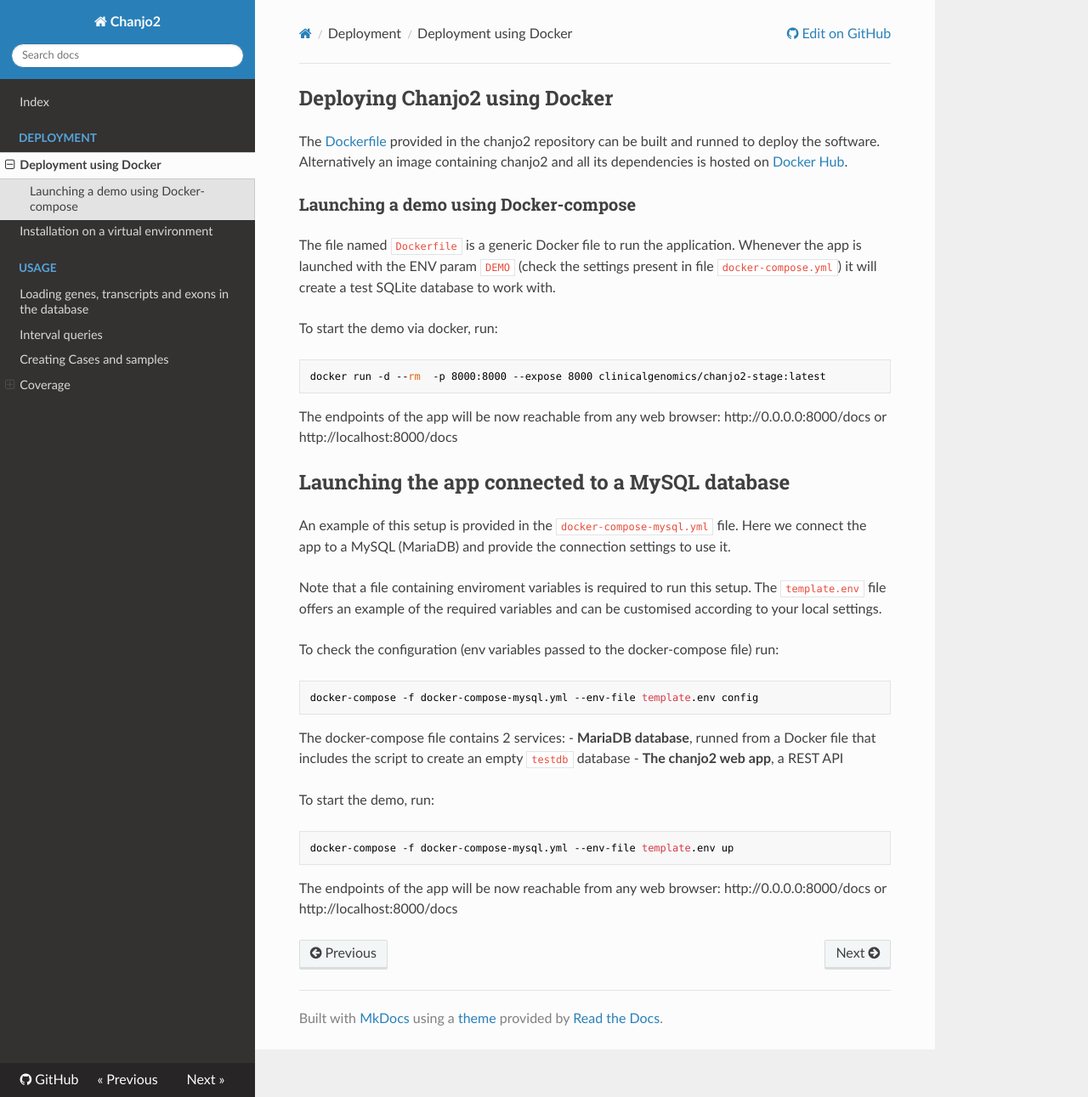
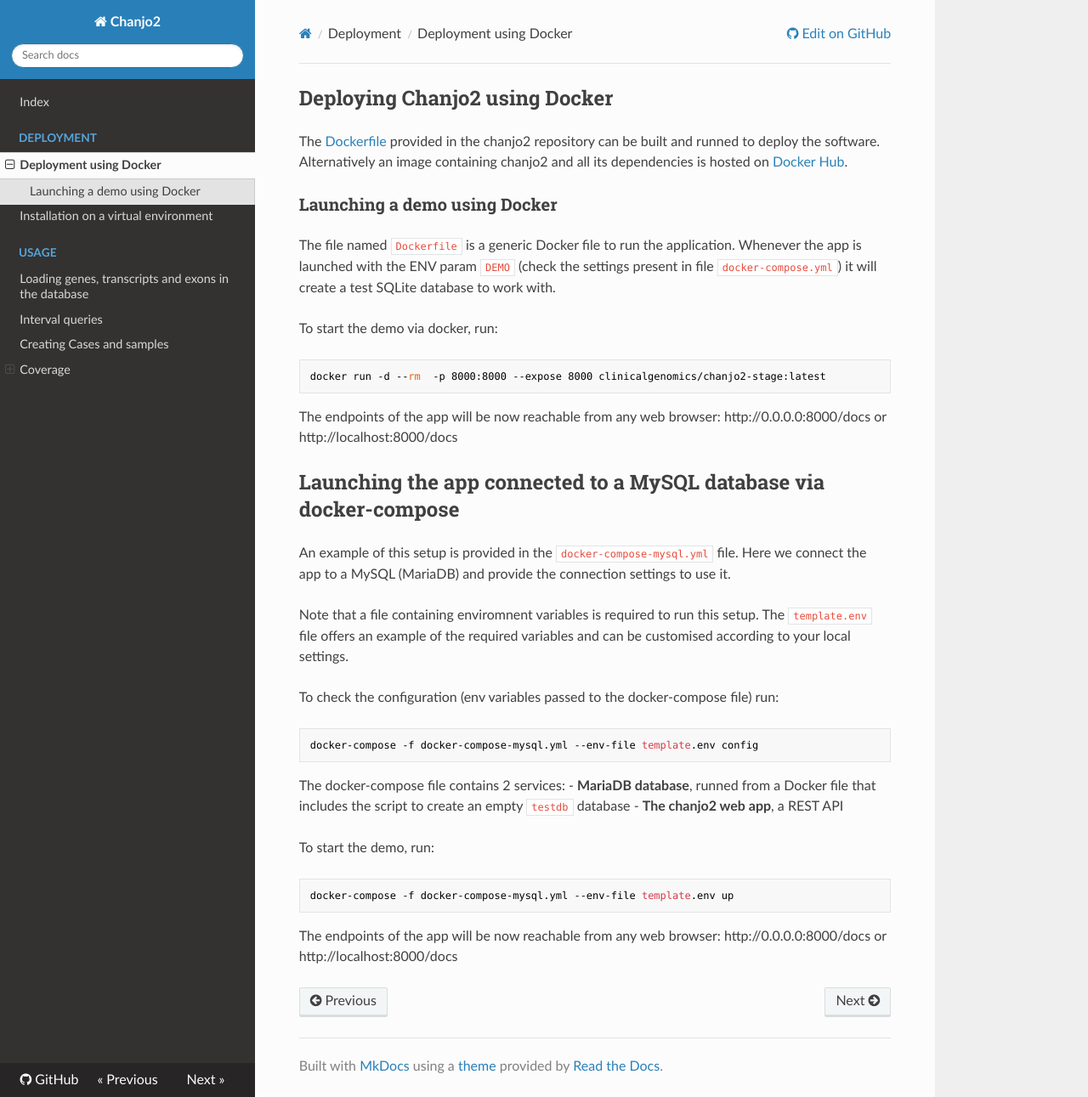
Before and after one commit to Clinical-Genomics/chanjo2, an MkDocs documentation site: the page built from docs/deployment/docker-deployment.md, in a window 1280 px wide and 1291 px high. Shown: the whole window at 85% size. Built offline with MkDocs 1.6.1, drawn with Linux system fonts in a browser that asks for light colours; nearby versions of some CDN libraries.

Commit message:
Small fix

```diff
--- a/docs/deployment/docker-deployment.md
+++ b/docs/deployment/docker-deployment.md
@@ -3,7 +3,7 @@
 The [Dockerfile][dockerfile-link] provided in the chanjo2 repository can be built and runned to deploy the software. Alternatively an image containing chanjo2 and all its dependencies is hosted on [Docker Hub][docker-hub-chanjo2].
 
 
-### Launching a demo using Docker-compose
+### Launching a demo using Docker
 
 The file named `Dockerfile` is a generic Docker file to run the application. Whenever the app is launched with the ENV param `DEMO` (check the settings present in file `docker-compose.yml`) it will create a test SQLite database to work with.
 
@@ -16,12 +16,12 @@ docker run -d --rm  -p 8000:8000 --expose 8000 clinicalgenomics/chanjo2-stage:la
 The endpoints of the app will be now reachable from any web browser: http://0.0.0.0:8000/docs or http://localhost:8000/docs
 
 
-## Launching the app connected to a MySQL database
+## Launching the app connected to a MySQL database via docker-compose
 
 An example of this setup is provided in the `docker-compose-mysql.yml` file.
 Here we connect the app to a MySQL (MariaDB) and provide the connection settings to use it.
 
-Note that a file containing enviroment variables is required to run this setup. The `template.env` file offers an example of the required variables and can be customised according to your local settings.
+Note that a file containing enviromnent variables is required to run this setup. The `template.env` file offers an example of the required variables and can be customised according to your local settings.
 
 To check the configuration (env variables passed to the docker-compose file) run:
 
@@ -43,30 +43,5 @@ The endpoints of the app will be now reachable from any web browser: http://0.0.
 
 
 
-
-
-
-
-
-
-
-
-
-
-
-
-
-
-
-
-
-
-
-
-
-
-
-
-
 [docker-hub-chanjo2]: https://hub.docker.com/repository/docker/clinicalgenomics/chanjo2-stage/general
 [dockerfile-link]: https://github.com/Clinical-Genomics/chanjo2/blob/main/Dockerfile
```
